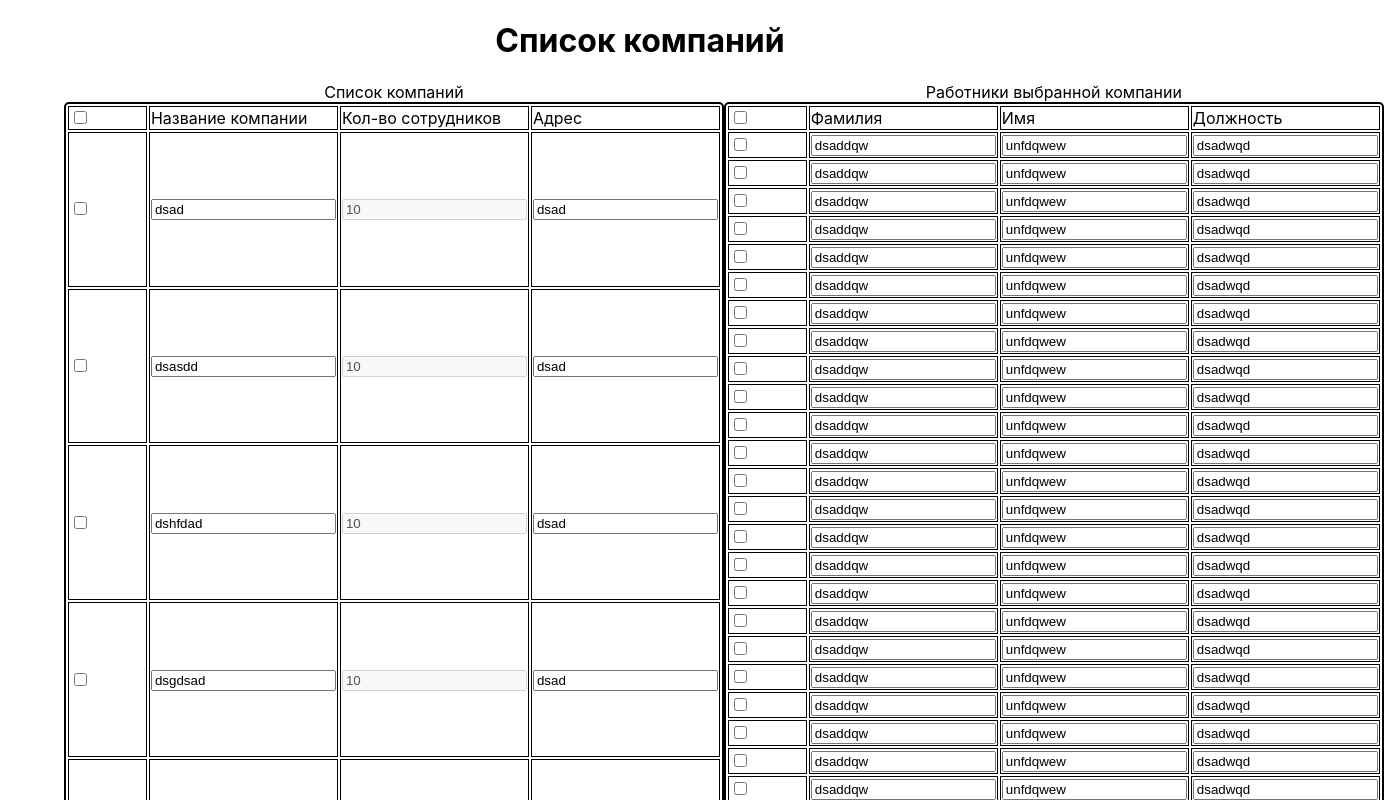
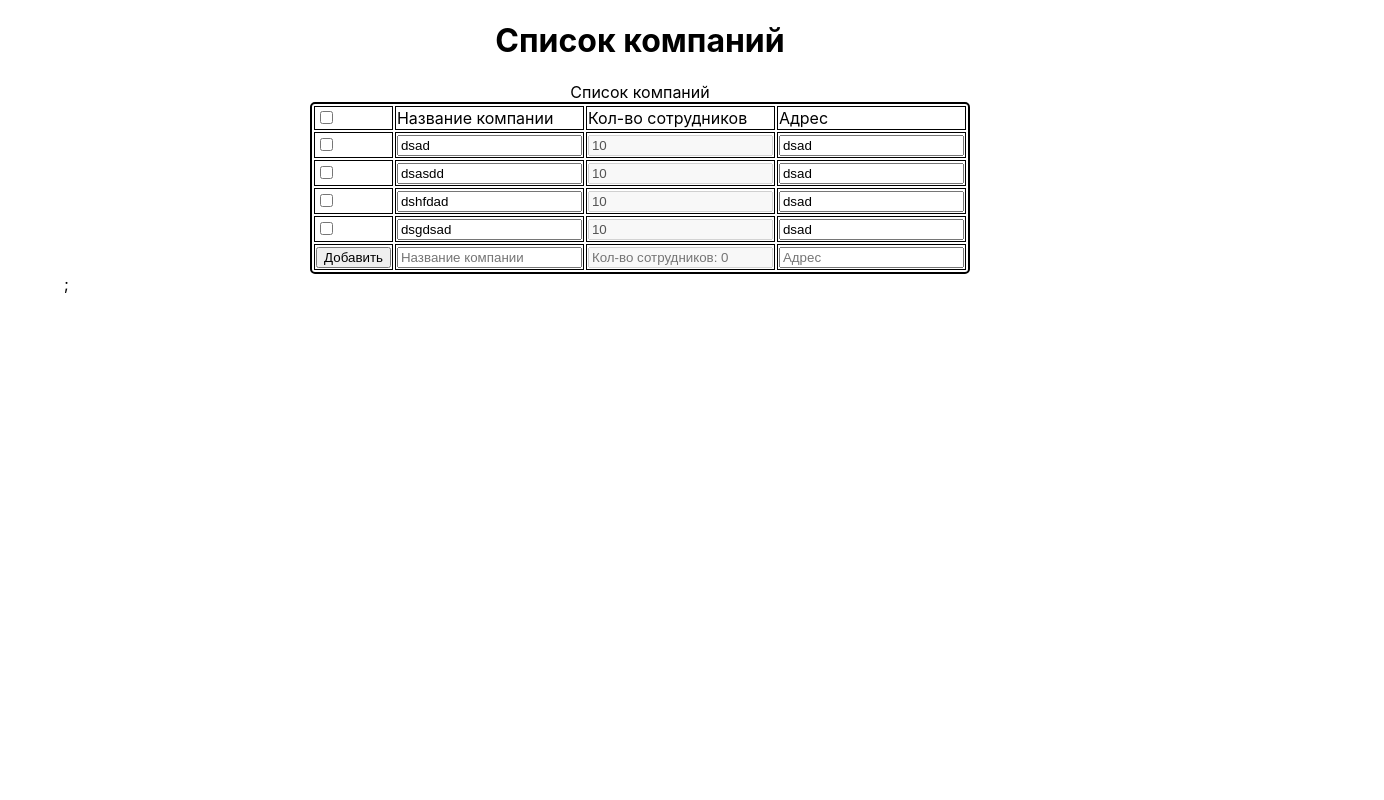
Before and after one commit to ORLVNIMUSIC/adept, a Next.js app: page / in a window 1280 px wide. Shown: the top 800 px of the page, 1384 px wide, since content can reach past the window. Built offline with nearby package versions, Linux system fonts and the light colour scheme.

Commit message:
done employee table

```diff
--- a/components/companies.tsx
+++ b/components/companies.tsx
@@ -1,4 +1,4 @@
-import { useRef, useState } from 'react';
+import { useEffect, useRef, useState } from 'react';
 import { useDispatch, useSelector } from 'react-redux';
 import {
   addCompany,
@@ -8,6 +8,7 @@ import {
 } from '../store/companiesSlice';
 import { RootState } from '../store/store';
 import { v4 as uuidv4 } from 'uuid';
+import { updateSelectedCompany } from '../store/selectedCompanySlice';
 
 enum updateProperty {
   name = 'name',
@@ -86,6 +87,14 @@ const Companies: React.FC = () => {
     setAllCompaniesChosen(false);
   }
 
+  useEffect(() => {
+    if (chosenCompanies.length === 1) {
+      dispatch(updateSelectedCompany(chosenCompanies[0]));
+    } else {
+      dispatch(updateSelectedCompany(undefined));
+    }
+  }, [chosenCompanies]);
+
   return (
     <>
       <table className="companies">
@@ -112,8 +121,6 @@ const Companies: React.FC = () => {
         <tbody>
           {store.companies
             ? store.companies.value.map((company) => {
-                if (chosenCompanies.includes(company.id)) {
-                }
                 return (
                   <tr
                     key={company.id}
@@ -137,6 +144,7 @@ const Companies: React.FC = () => {
                               chosenCompanies.filter((id) => id !== company.id)
                             );
                           }
+
                           if (!!chosenCompanies.length) {
                             setAllCompaniesChosen(false);
                           }
--- a/components/employees.tsx
+++ b/components/employees.tsx
@@ -8,6 +8,7 @@ import {
 } from '../store/employeesSlice';
 import { RootState } from '../store/store';
 import { v4 as uuidv4 } from 'uuid';
+import { SelectedCompany } from '../store/selectedCompanySlice';
 
 enum updateProperty {
   name = 'name',
@@ -15,7 +16,11 @@ enum updateProperty {
   position = 'position',
 }
 
-const Employees: React.FC = () => {
+interface Prop {
+  selectedCompanyId: string;
+}
+
+const Employees: React.FC<Prop> = ({ selectedCompanyId }) => {
   const dispatch = useDispatch();
   const store = useSelector((state: RootState) => {
     return state;
@@ -25,26 +30,23 @@ const Employees: React.FC = () => {
   const [allEmployeesChosen, setAllEmployeesChosen] = useState<boolean>(false);
 
   const employeeName = useRef<HTMLInputElement>(null);
-  const employeeCompany = useRef<HTMLInputElement>(null);
   const employeeSurname = useRef<HTMLInputElement>(null);
   const employeePosition = useRef<HTMLInputElement>(null);
 
   //Специально сделал несколько вариантов работы с хендлерами событий для наглядности моей компетенции
   function addHandler() {
     if (employeeName.current && employeeName.current.value) {
-      if (employeeCompany.current && employeeCompany.current.value) {
       if (employeeSurname.current && employeeSurname.current.value) {
         if (employeePosition.current && employeePosition.current.value) {
           dispatch(
             addEmployee({
               id: uuidv4(),
-                companyId: employeeCompany.current.value,
+              companyId: selectedCompanyId,
               name: employeeName.current.value,
               surName: employeeSurname.current.value,
               position: employeePosition.current.value,
             })
           );
-          }
         }
       }
     }
@@ -114,7 +116,16 @@ const Employees: React.FC = () => {
         <thead>
           <tr>
             <td>
-              <input type="checkbox" />
+              <input
+                type="checkbox"
+                checked={allEmployeesChosen}
+                onChange={allChosenHandler}
+              />
+              {chosenEmployees.length ? (
+                <input type="button" onClick={removeHandler} value="Удалить" />
+              ) : (
+                ''
+              )}
             </td>
             <td>Фамилия</td>
             <td>Имя</td>
@@ -124,8 +135,7 @@ const Employees: React.FC = () => {
         <tbody>
           {store.employees
             ? store.employees.value.map((employee) => {
-                if (chosenEmployees.includes(employee.id)) {
-                }
+                if (selectedCompanyId === employee.companyId)
                   return (
                     <tr
                       key={employee.id}
@@ -146,7 +156,9 @@ const Employees: React.FC = () => {
                               ]);
                             } else {
                               setChosenEmployees(
-                              chosenEmployees.filter((id) => id !== employee.id)
+                                chosenEmployees.filter(
+                                  (id) => id !== employee.id
+                                )
                               );
                             }
                             if (!!chosenEmployees.length) {
--- a/pages/index.tsx
+++ b/pages/index.tsx
@@ -1,12 +1,14 @@
 import type { NextPage } from 'next';
-import { useRef } from 'react';
 import { useDispatch, useSelector } from 'react-redux';
 import Companies from '../components/companies';
 import Employees from '../components/employees';
-import { addCompany } from '../store/companiesSlice';
 import { RootState } from '../store/store';
 
 const Home: NextPage = () => {
+  const dispatch = useDispatch();
+  const store = useSelector((state: RootState) => {
+    return state;
+  });
   return (
     <>
       <div className="container">
@@ -14,7 +16,11 @@ const Home: NextPage = () => {
       </div>
       <div className="container">
         <Companies />
-        <Employees />
+        {!!store.selectedCompany.value.id ? (
+          <Employees selectedCompanyId={store.selectedCompany.value.id} />
+        ) : (
+          ''
+        )}
       </div>
     </>
   );
--- /dev/null
+++ b/store/selectedCompanySlice.ts
@@ -0,0 +1,24 @@
+import { createSlice, PayloadAction } from '@reduxjs/toolkit';
+
+export interface SelectedCompany {
+  id: string | undefined;
+}
+
+const selectedCompanyData: SelectedCompany = { id: undefined };
+
+const initialState = {
+  value: selectedCompanyData,
+};
+
+const selectedCompany = createSlice({
+  name: 'selectedCompany',
+  initialState,
+  reducers: {
+    updateSelectedCompany(state, action: PayloadAction<string | undefined>) {
+      state.value.id = action.payload;
+    },
+  },
+});
+
+export const { updateSelectedCompany } = selectedCompany.actions;
+export default selectedCompany.reducer;
--- a/store/store.ts
+++ b/store/store.ts
@@ -1,10 +1,12 @@
 import { combineReducers, configureStore } from '@reduxjs/toolkit';
 import companies from './companiesSlice';
 import employees from './employeesSlice';
+import selectedCompany from './selectedCompanySlice';
 
 const combinedReducer = combineReducers({
   companies,
   employees,
+  selectedCompany,
 });
 
 export default configureStore({
```
Lines whose indentation alone changed are shown as unchanged.
